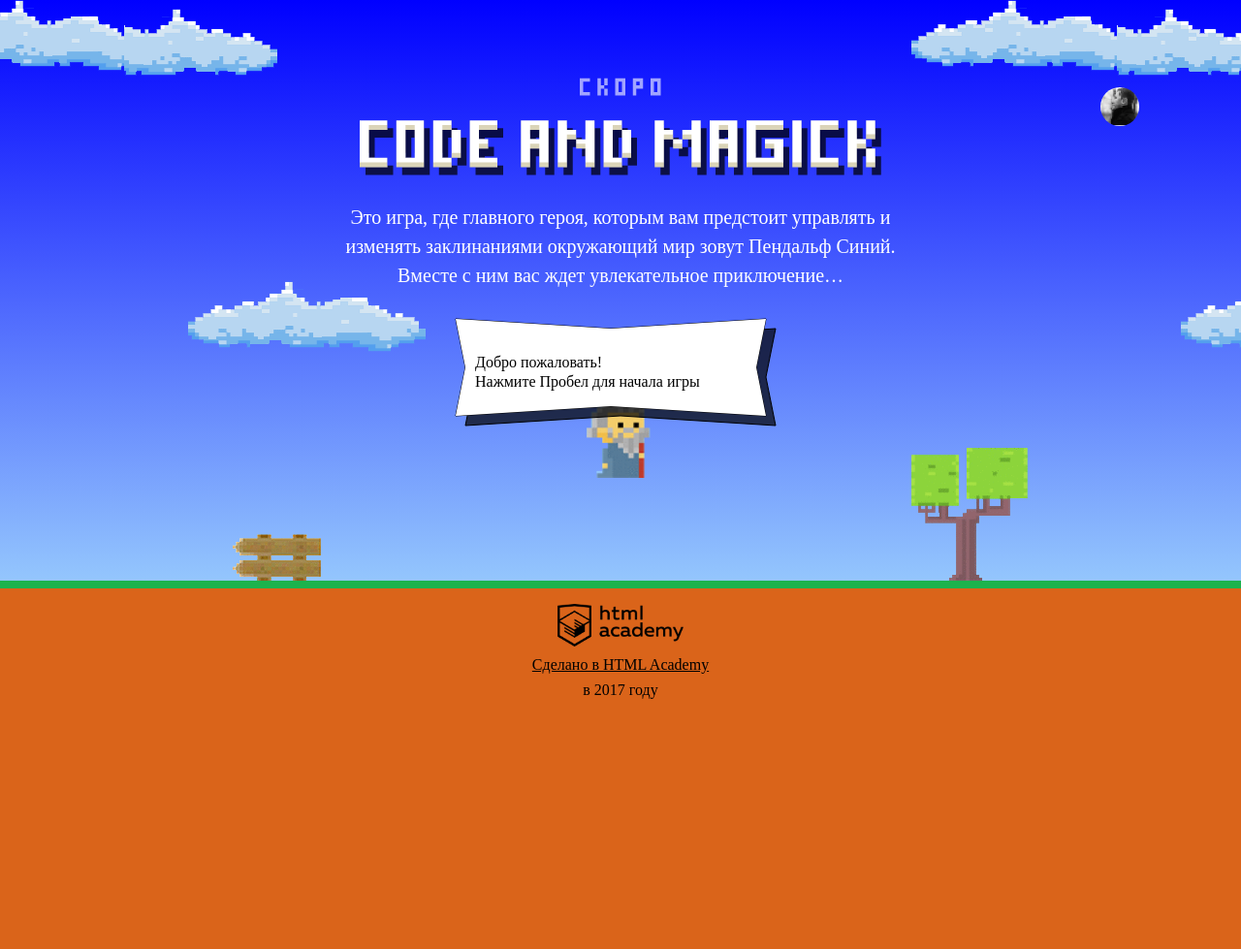
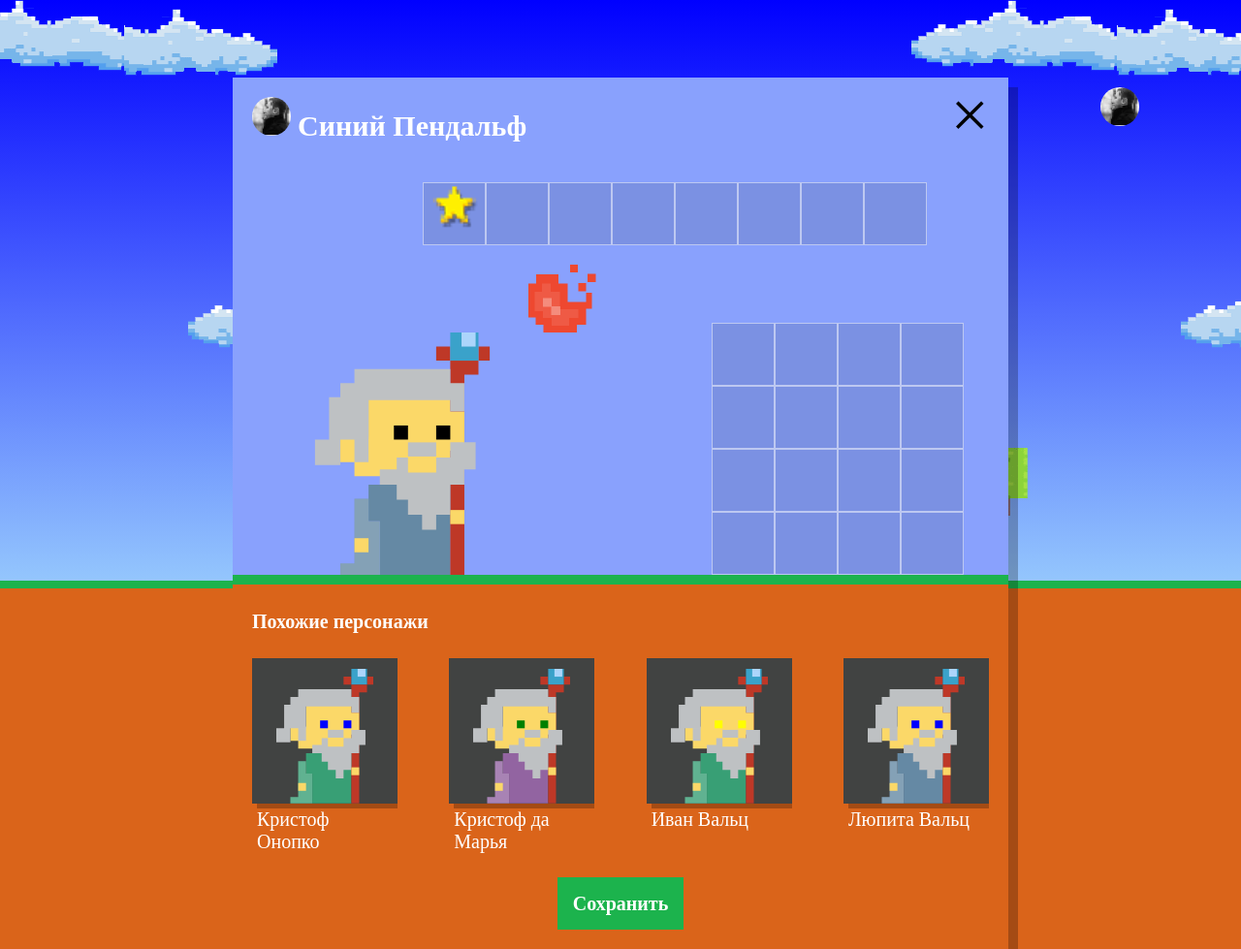
Before and after one commit to AndreyKalashnikov/900605-code-and-magick, a website: page index.html in a window 1280 px wide. Shown: the whole page at 97% size. Before the commit the page ends 800 px from the top, so only its background shows below. Drawn offline with Linux system fonts and the light colour scheme; a web font is replaced by a local one.

Commit message:
Первая версия третьего задания

```diff
--- a/index.html
+++ b/index.html
@@ -205,6 +205,7 @@
 </script>
 
 <script src="js/stat.js"></script>
+<script src="js/setup.js"></script>
 <script src="js/game.js"></script>
 
 </body>
--- /dev/null
+++ b/js/setup.js
@@ -0,0 +1,41 @@
+'use strict';
+
+var NAMES = ['Иван', 'Хуан Себастьян', 'Мария', 'Кристоф', 'Виктор', 'Юлия', 'Люпита', 'Вашингтон'];
+var SURNAMES = ['да Марья', 'Верон', 'Мирабелла', 'Вальц', 'Онопко', 'Топольницкая', 'Нионго', 'Ирвинг'];
+var COAT_COLORS = ['rgb(101, 137, 164)', 'rgb(241, 43, 107)', 'rgb(146, 100, 161)', 'rgb(56, 159, 117)', 'rgb(215, 210, 55)', 'rgb(0, 0, 0)'];
+var EYES_COLORS = ['black', 'red', 'blue', 'yellow', 'green'];
+
+document.querySelector('.setup').classList.remove('hidden');
+document.querySelector('.setup-similar').classList.remove('hidden');
+
+var wizards = [];
+
+var getRandomFromDiaposon = function (min, max) {
+  return Math.floor(Math.random() * (max - min + 1)) + min;
+};
+
+var similarListElement = document.querySelector('.setup-similar-list');
+var similarWizardTemplate = document.querySelector('#similar-wizard-template').content.querySelector('.setup-similar-item');
+
+var renderWizard = function (wizard) {
+  var wizardElement = similarWizardTemplate.cloneNode(true);
+  wizardElement.querySelector('.setup-similar-label').textContent = wizard.name;
+  wizardElement.querySelector('.wizard-coat').style.fill = wizard.coatColor;
+  wizardElement.querySelector('.wizard-eyes').style.fill = wizard.eyesColor;
+  return wizardElement;
+};
+
+var fragment = document.createDocumentFragment();
+
+for (var j = 0; j < 4; j++) {
+  wizards.push({
+    name: NAMES[getRandomFromDiaposon(0, NAMES.length - 1)] + ' ' + SURNAMES[getRandomFromDiaposon(0, SURNAMES.length - 1)],
+    coatColor: COAT_COLORS[getRandomFromDiaposon(0, COAT_COLORS.length - 1)],
+    eyesColor: EYES_COLORS[getRandomFromDiaposon(0, EYES_COLORS.length - 1)]
+  });
+
+  var newWizard = renderWizard(wizards[j]);
+  fragment.appendChild(newWizard);
+}
+
+similarListElement.appendChild(fragment);
```
